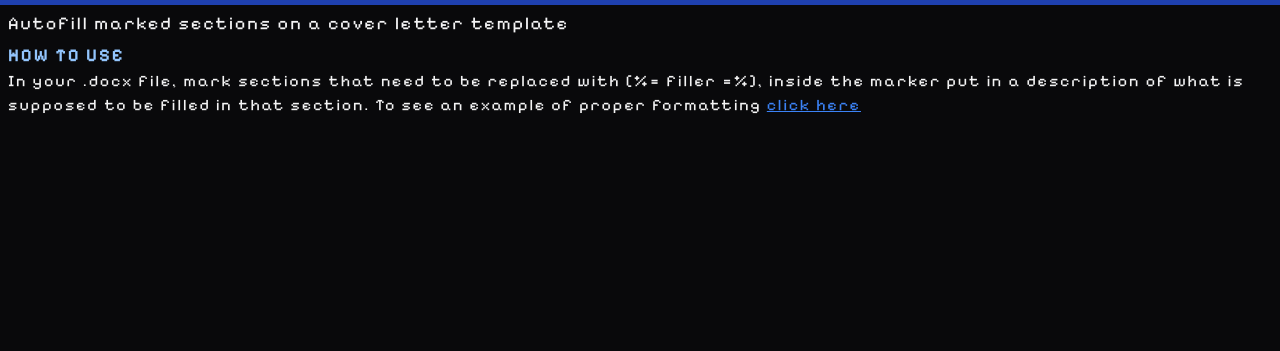
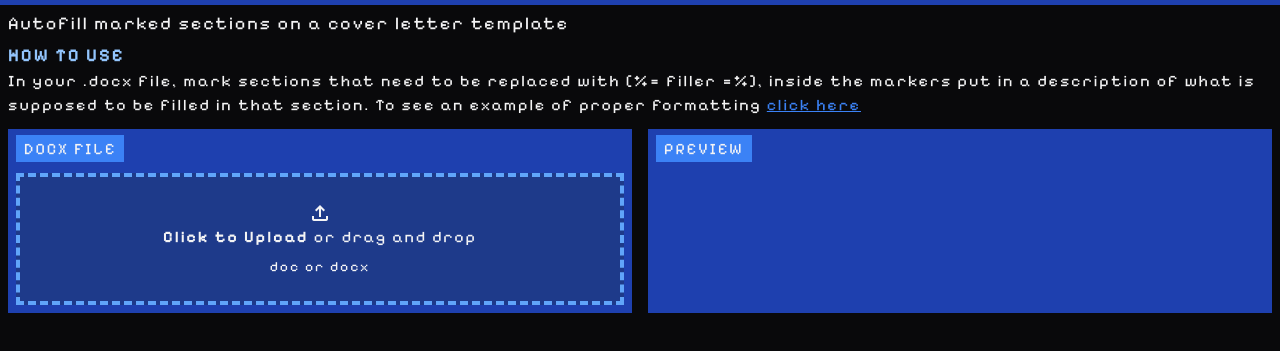
Before and after one commit to jwl0724/Auto-Fill-Cover-Letter, a plain HTML site: page index.html in a window 1280 px wide. Shown: the part 59-410 px from the top of the page. Drawn offline with nearby package versions, Linux system fonts and the light colour scheme.

Commit message:
add upload file section

```diff
--- a/index.html
+++ b/index.html
@@ -7,6 +7,7 @@
     <link rel="preconnect" href="https://fonts.googleapis.com">
     <link rel="preconnect" href="https://fonts.gstatic.com" crossorigin>
     <link href="https://fonts.googleapis.com/css2?family=Pixelify+Sans:wght@400..700&display=swap" rel="stylesheet">
+    <link rel="stylesheet" href="https://fonts.googleapis.com/css2?family=Material+Symbols+Outlined:opsz,wght,FILL,GRAD@20..48,100..700,0..1,-50..200" />
     <script src="https://cdn.tailwindcss.com"></script>
     <link rel="stylesheet" href="style.css">
     <script src="index.js" defer></script>
@@ -17,12 +18,12 @@
         <img src="/assets/icon.png" class="w-12 h-12" alt="site icon">
         <p class="uppercase text-2xl font-semibold select-none">Online Cover Letter Autofiller</p>
     </nav>
-    <section class="">
+    <section>
         <p class="px-2 py-1 text-lg">Autofill marked sections on a cover letter template</p>
         <p class="uppercase font-bold text-blue-300 px-2 text-lg">How to Use</p>
         <p class="px-2">
             In your .docx file, mark sections that need to be replaced with [%= filler =%],
-            inside the marker put in a description of what is supposed to be filled in that section.
+            inside the markers put in a description of what is supposed to be filled in that section.
             To see an example of proper formatting
             <span id="openExample" class="underline text-blue-500 cursor-pointer hover:text-blue-300">click here</span>
         </p>
@@ -33,6 +34,27 @@
             </div>
         </dialog>
     </section>
-
+    <section class="flex justify-between mx-2 mt-3">
+        <!-- Upload File Section -->
+        <div class="bg-blue-800 px-2 py-2 w-1/2 mr-2">
+            <div class="uppercase text-medium">
+                <span class="bg-blue-500 px-2 py-1 text-zinc-100 select-none">docx file</span>
+            </div>
+            <div id="dropzoneUI" class="flex items-center justify-center w-full">
+                <label for="dropzone" class="flex flex-col items-center justify-center w-full border-4 border-dashed border-blue-400 p-6 px-10 mt-3 text-zinc-100 cursor-pointer hover:bg-blue-700 bg-blue-900">
+                    <span class="material-symbols-outlined select-none">upload</span>
+                    <p class="mb-2"><span class="font-bold">Click to Upload</span> or drag and drop</p>
+                    <p class="text-sm">doc or docx</p>
+                    <input id="dropzone" type="file" class="hidden">
+                </label>
+            </div>
+        </div>
+        <!-- Preview Section -->
+        <div class="bg-blue-800 px-2 py-2 ml-2 w-1/2">
+            <div class="uppercase text-medium select-none">
+                <span class="bg-blue-500 px-2 py-1 text-zinc-100">preview</span>
+            </div>
+        </div>
+    </section>
 </body>
 </html>
```
